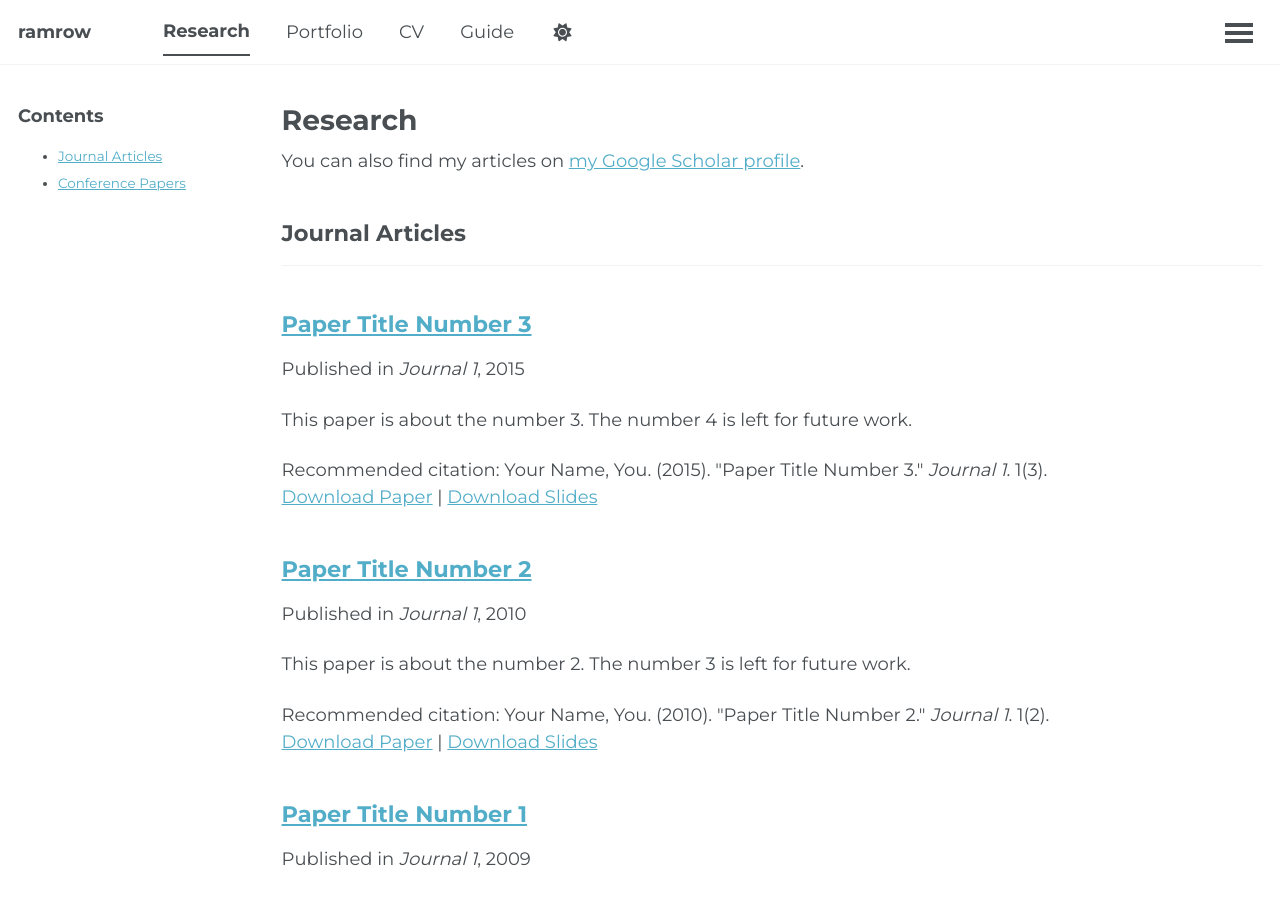
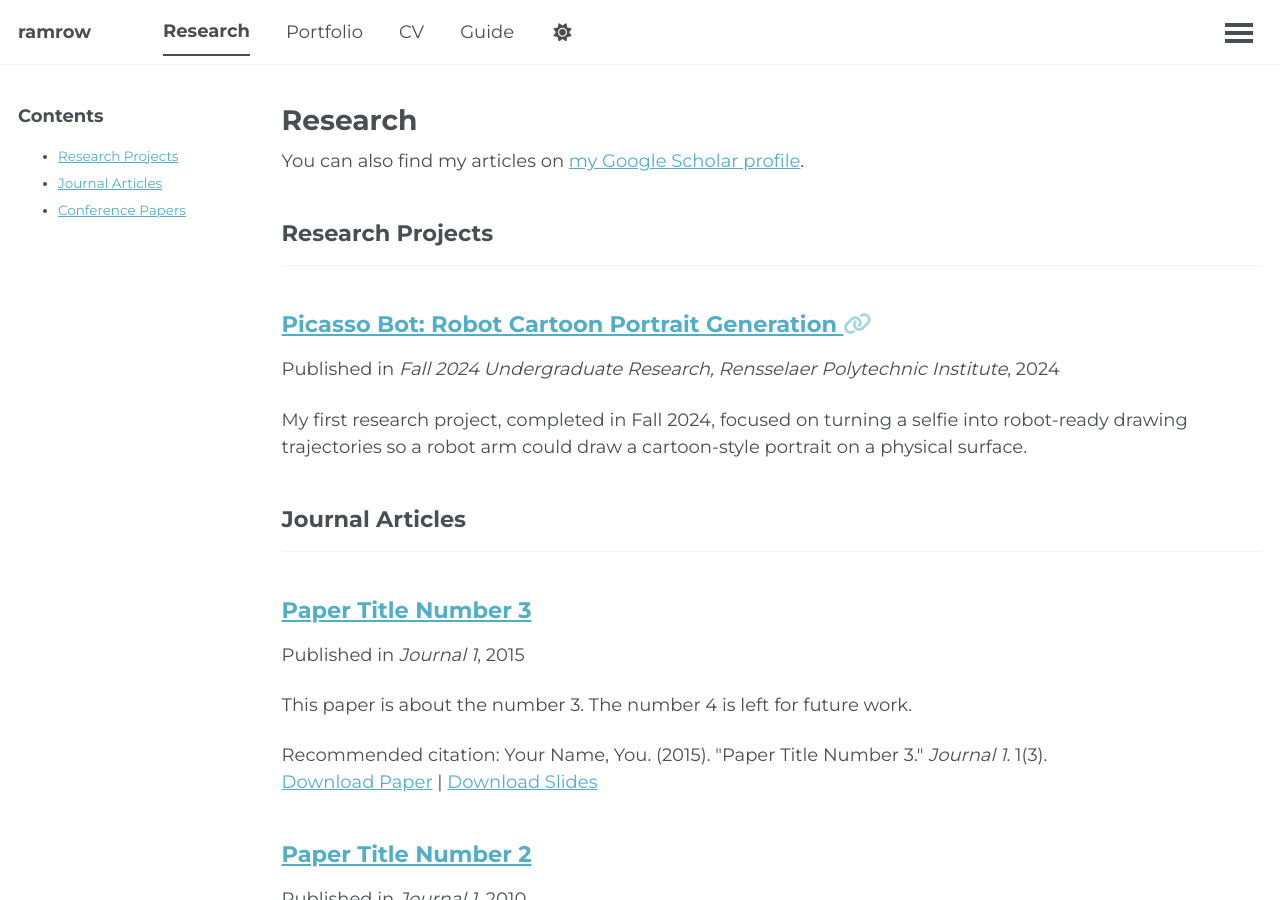
Before and after one commit to ramrow/ramrow.github.io, a Jekyll site: the page built from _pages/research.html, in a window 1280 px wide and 900 px high. Built offline with Jekyll 4.4.1, drawn with Linux system fonts in a browser that asks for light colours; a script that is not in the unit is left out; some of the changed lines change nothing that is shown.

Commit message:
research fall 2024

```diff
--- a/_config.yml
+++ b/_config.yml
@@ -84,6 +84,8 @@ author:
 
 # Research Category - The following the list of research categories and their headings
 research_category:
+  research_projects:
+    title: 'Research Projects'
   books:
     title: 'Books'
   manuscripts:
--- a/_pages/research.html
+++ b/_pages/research.html
@@ -6,6 +6,7 @@ author_profile: false
 sidebar:
   - title: "Contents"
     text: |
+      - [Research Projects](#research-projects)
       - [Journal Articles](#journal-articles)
       - [Conference Papers](#conference-papers)
 ---
--- /dev/null
+++ b/_research/2024-09-01-robot-cartoon-portrait.md
@@ -0,0 +1,21 @@
+---
+title: "Picasso Bot: Robot Cartoon Portrait Generation"
+category: research_projects
+permalink: /research/robot-cartoon-portrait/
+excerpt: 'My first research project, completed in Fall 2024, focused on turning a selfie into robot-ready drawing trajectories so a robot arm could draw a cartoon-style portrait on a physical surface.'
+date: 2024-09-01
+venue: 'Fall 2024 Undergraduate Research, Rensselaer Polytechnic Institute'
+link: 'https://github.com/ramrow/robot_cartoon_protrait'
+---
+
+This was my first research project, completed during Fall 2024 as a Research Assistant on the Picasso Bot project under Russell Sage Professor John Wen in RPI's Electrical, Computer, and Systems Engineering department. The project connects computer vision, image processing, path generation, inverse kinematics, and robot control into one pipeline: take a face image, simplify it into drawable portrait features, convert those features into motion trajectories, and send them to a robot arm that physically draws the portrait.
+
+The code starts from a selfie or portrait image and uses Python-based vision tools to segment the face into meaningful drawing regions such as eyes, eyebrows, lips, hair, and the face outline. Instead of treating the image as a single bitmap, the program breaks the portrait into separate feature paths. This makes the output more useful for robotic drawing because each facial component can be converted into its own trajectory and controlled independently.
+
+After generating the image-space paths, the project converts pixel trajectories into the robot's world frame. This step is important because the robot cannot directly use image coordinates; it needs physical target points that correspond to locations on the drawing surface. The pipeline then calculates robot joint angles through inverse kinematics so the arm can reach each point along the portrait path.
+
+The robot motion side of the project focuses on making the drawing executable and smooth. The generated trajectories are intended for force-controlled drawing, using a trapezoidal velocity profile with motion points sampled every 4 milliseconds. This helps the robot maintain more consistent contact with the surface while moving through the portrait paths, rather than simply jumping between points.
+
+Key outputs from the repository include segmented facial-feature trajectories, CSV path files for the portrait components, world-frame trajectory conversions, inverse-kinematics joint angle calculations, and robot-control scripts for executing the drawing. The result is a research prototype that bridges the gap between a high-level portrait image and low-level robotic arm commands.
+
+[GitHub repository](https://github.com/ramrow/robot_cartoon_protrait)
```
